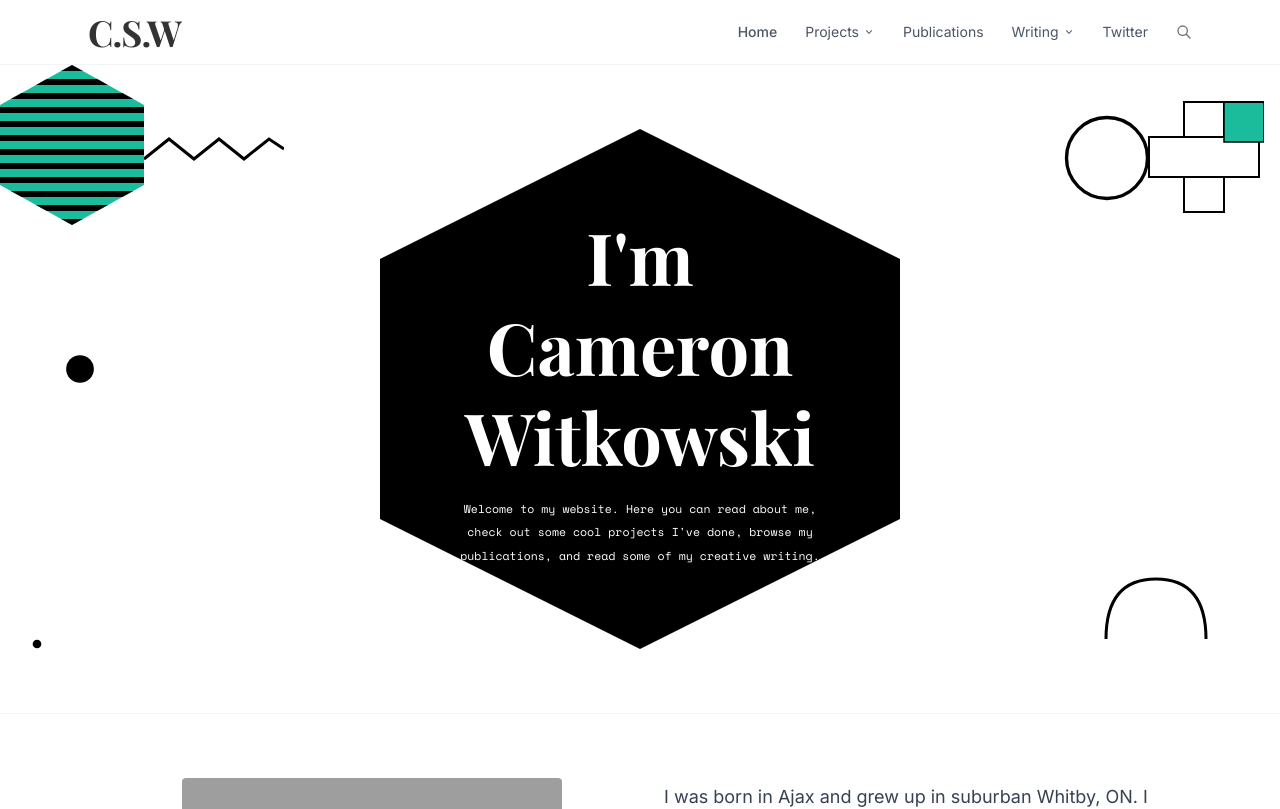
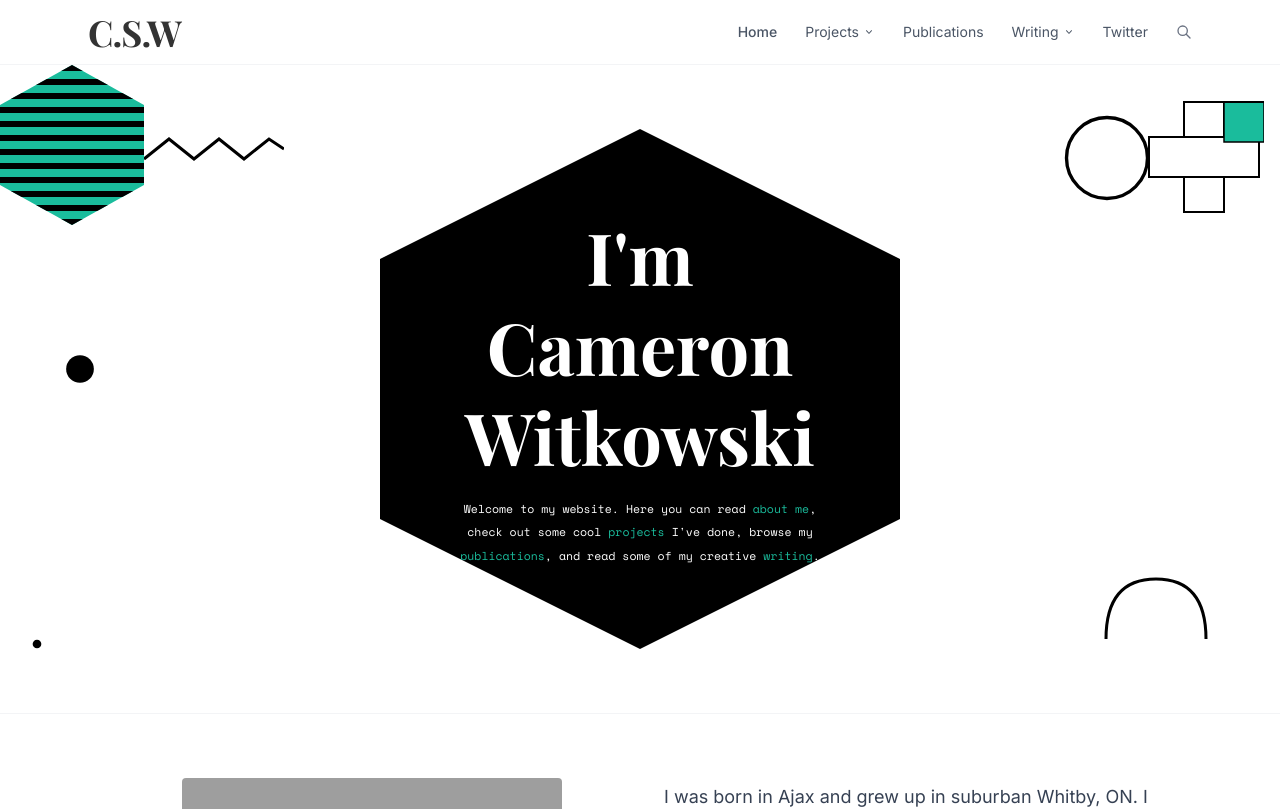
Before and after one commit to VanessaAnneliese/Cameron-witkowski-website, a Next.js app: page / in a window 1280 px wide. Shown: the top 809 px of the page. Built offline with nearby package versions, Linux system fonts and the light colour scheme; grey boxes are pictures that could not be loaded.

Commit message:
Make inline body copy links teal globally

```diff
--- a/src/app/globals.css
+++ b/src/app/globals.css
@@ -17,3 +17,11 @@ a {
   text-decoration: none;
   color: inherit;
 }
+
+p a {
+  color: #1abc9c;
+}
+
+p a:hover {
+  text-decoration: underline;
+}
```
